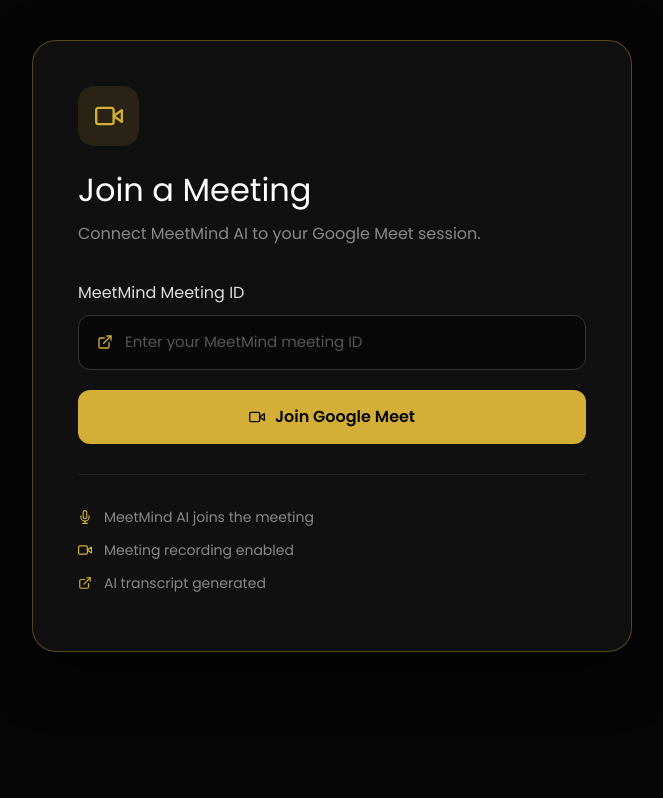
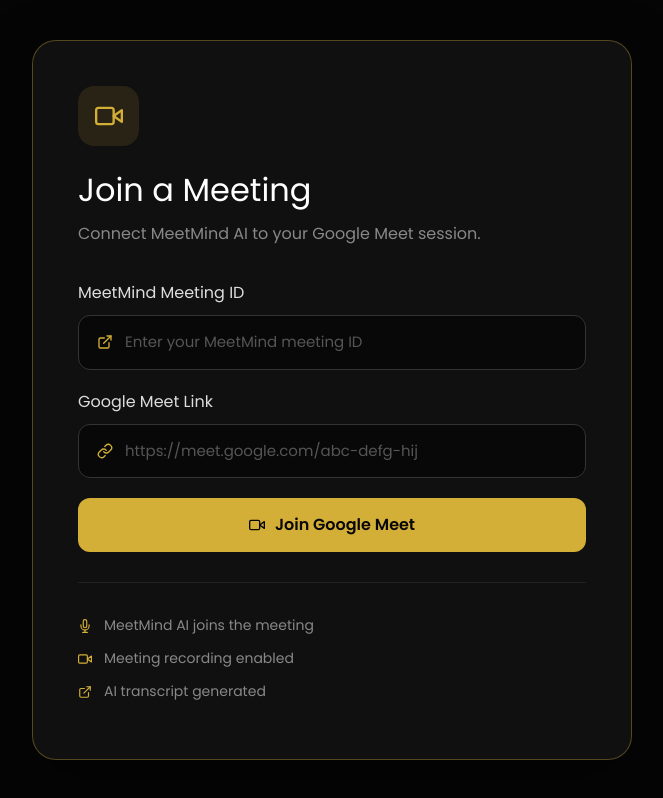
Before and after one commit to H-akimi07/MeetMind--AI-assistant-, a React (Vite) app in the folder frontend/: page /join-meeting in a window 1280 px wide. Shown: the whole page, without its empty margins (308-971 px from the left). Built offline with nearby package versions, Linux system fonts and the light colour scheme; no server answers; sample sign-in values are in the browser's storage.

Commit message:
Fix Google Meet bot joining

```diff
--- a/frontend/src/pages/JoinMeeting.jsx
+++ b/frontend/src/pages/JoinMeeting.jsx
@@ -1,7 +1,7 @@
 import { useState } from "react";
 import axios from "axios";
 import toast from "react-hot-toast";
-import { FiVideo, FiExternalLink, FiMic } from "react-icons/fi";
+import { FiVideo, FiExternalLink, FiMic, FiLink } from "react-icons/fi";
 
 import "./JoinMeeting.css";
 
@@ -13,6 +13,13 @@ function JoinMeeting() {
   const handleJoinMeeting = async (e) => {
     e.preventDefault();
 
+    // Validate MeetMind Meeting ID
+    if (!meetingId.trim()) {
+      toast.error("Please enter your MeetMind Meeting ID");
+      return;
+    }
+
+    // Validate Google Meet URL
     if (!meetingUrl.trim()) {
       toast.error("Please enter a Google Meet link");
       return;
@@ -29,20 +36,27 @@ function JoinMeeting() {
       const response = await axios.post(
         "https://meetmind-ai-assistant.onrender.com/api/meeting-bot/join",
         {
-          meetingUrl,
+          meetingId: meetingId.trim(),
+          meetingUrl: meetingUrl.trim(),
         },
       );
 
+      console.log("🤖 MeetMind Bot Response:", response.data);
+
       if (response.data.success) {
-        toast.success("MeetMind AI is joining!");
+        toast.success("MeetMind AI is joining the meeting!");
 
-        // Open the actual Google Meet
-        window.open(meetingUrl, "_blank");
+        // Open Google Meet
+        window.open(meetingUrl.trim(), "_blank");
 
+        setMeetingId("");
         setMeetingUrl("");
       }
     } catch (error) {
-      console.error(error);
+      console.error(
+        "❌ Join Meeting Error:",
+        error.response?.data || error.message,
+      );
 
       toast.error(
         error.response?.data?.message || "Could not start MeetMind AI",
@@ -64,6 +78,7 @@ function JoinMeeting() {
         <p>Connect MeetMind AI to your Google Meet session.</p>
 
         <form onSubmit={handleJoinMeeting}>
+          {/* MeetMind Meeting ID */}
           <label>MeetMind Meeting ID</label>
 
           <div className="meeting-input">
@@ -74,6 +89,20 @@ function JoinMeeting() {
               placeholder="Enter your MeetMind meeting ID"
               value={meetingId}
               onChange={(e) => setMeetingId(e.target.value)}
+            />
+          </div>
+
+          {/* Google Meet URL */}
+          <label>Google Meet Link</label>
+
+          <div className="meeting-input">
+            <FiLink />
+
+            <input
+              type="url"
+              placeholder="https://meet.google.com/abc-defg-hij"
+              value={meetingUrl}
+              onChange={(e) => setMeetingUrl(e.target.value)}
             />
           </div>
 
```
